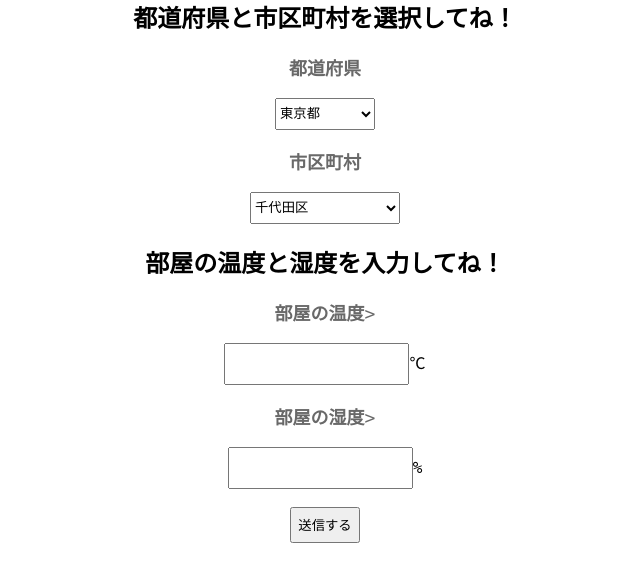
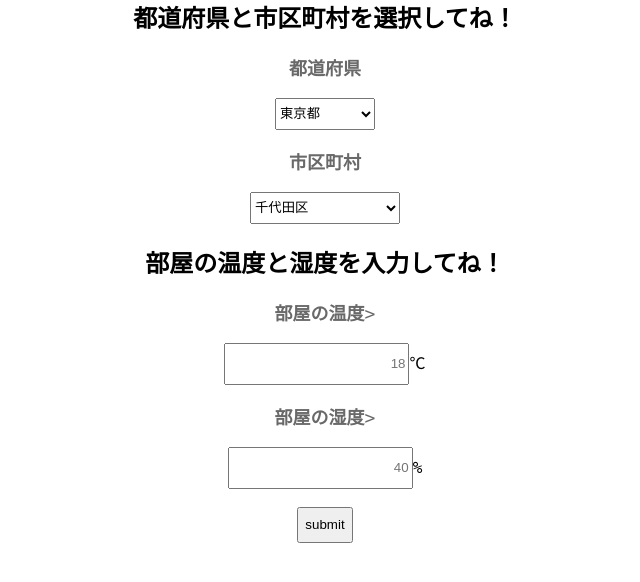
Before and after one commit to kadesh-kk/humidity-bot, a Flask app: page / in a window 1280 px wide. Shown: the part 21-603 px from the top of the page, without its empty margins (315-955 px from the left). Run offline with Flask 2, Linux system fonts and the light colour scheme.

Commit message:
Add files via upload

```diff
--- a/templates/index.html
+++ b/templates/index.html
@@ -31,6 +31,10 @@
             width: 150px;
             height: 32px;
         }
+
+        .integer_type {
+            text-align: right;
+        }
     </style>
 </head>
 <body>
@@ -46,11 +50,11 @@
                 </select>
             <h2>部屋の温度と湿度を入力してね！</h2>
             <p><b>部屋の温度</b>></p>
-                <input id="temperature" type="tel" pattern="^-?[1-9][0-9]*">℃
+                <input name="temperature" class="integer_type" type="tel" pattern="^-?(0|[1-9][0-9]*)" placeholder="18" required>℃
             <p><b>部屋の湿度</b>></p>
-                <input id="humidity" type="tel" pattern="[0-9]{,2}">%
+                <input name="humidity" class="integer_type" type="tel" pattern="\d{1,2}" placeholder="40" required>%
             <p>
-                <input type="submit" value="送信する">
+                <input type="submit" value="submit">
             </p>
         </form>
     </div>
```
